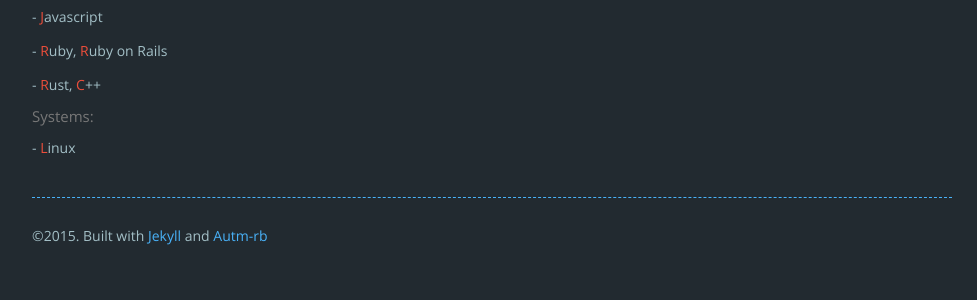
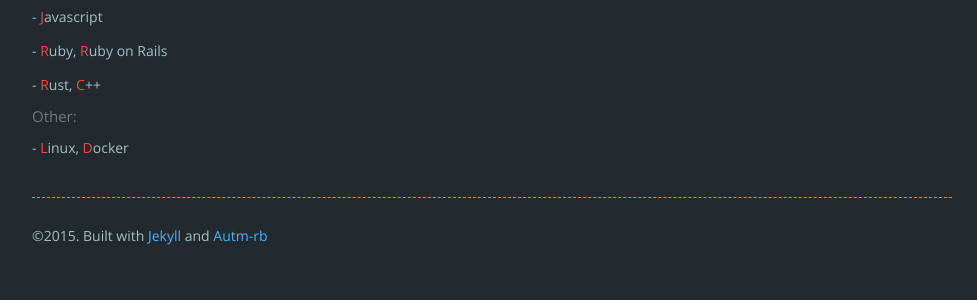
Before and after one commit to LinuCC/linucc.github.io, a Jekyll site: the page built from resume.html, in a window 1280 px wide. Shown: the part 771-1071 px from the top of the page, without its empty margins (148-1125 px from the left). Built offline with Jekyll 4.4.1, drawn with Linux system fonts in a browser that asks for light colours; nearby versions of some CDN libraries.

Commit message:
Add docker.

```diff
--- a/resume.html
+++ b/resume.html
@@ -24,8 +24,8 @@ layout: default
         <p> - <span>J</span>avascript</p>
         <p> - <span>R</span>uby, <span>R</span>uby on Rails</p>
         <p> - <span>R</span>ust, <span>C</span>++</p>
-      <h4 class="text-muted">Systems:</h4>
-        <p> - <span>L</span>inux</p>
+      <h4 class="text-muted">Other:</h4>
+        <p> - <span>L</span>inux, <span>D</span>ocker</p>
     </div>
   </div>
 
```
Also changed, not shown: 3 other files.
